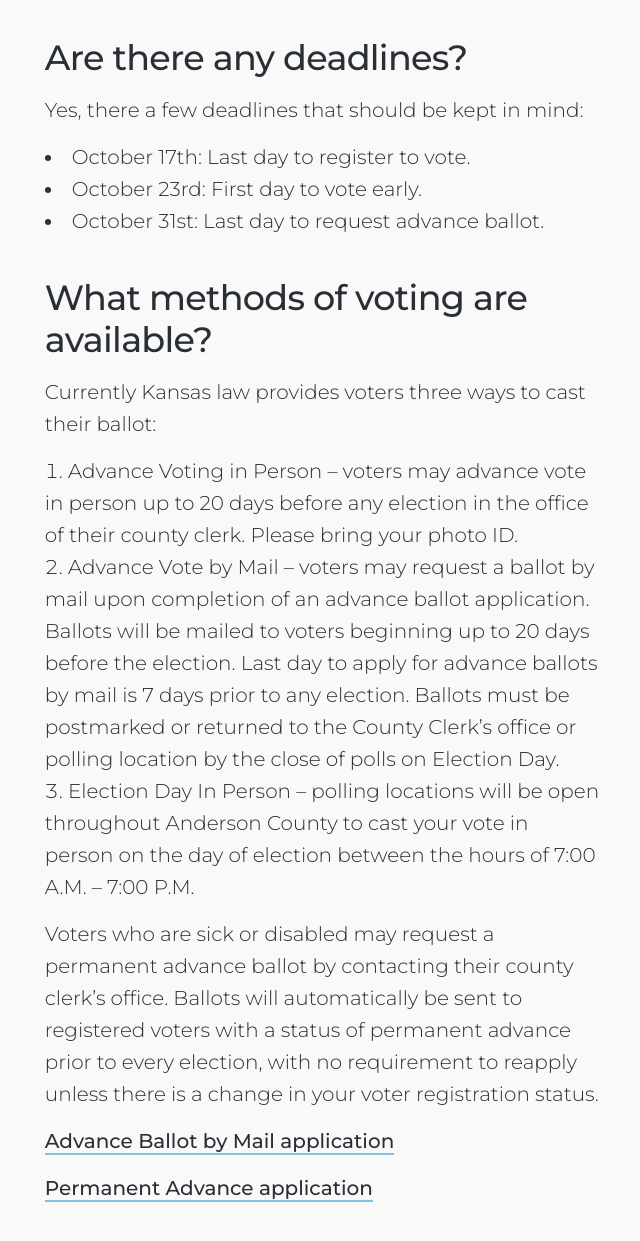
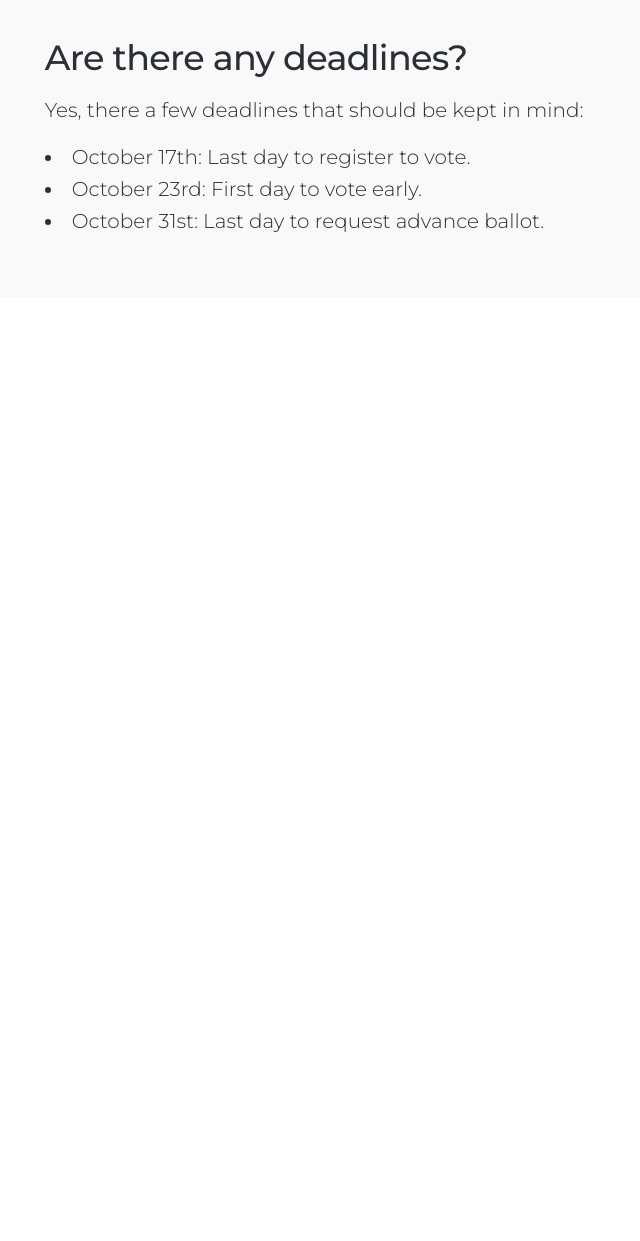
Before and after one commit to CrestUSD479/crestbond, a plain HTML site: page project/voter-info.html in a window 1280 px wide. Shown: the part 1912-3153 px from the top of the page, without its empty margins (509-1149 px from the left). After the commit the page ends 2209 px from the top, so only its background shows below. Drawn offline with nearby package versions, Linux system fonts and the light colour scheme.

Commit message:
Add files via upload

```diff
--- a/project/voter-info.html
+++ b/project/voter-info.html
@@ -316,22 +316,6 @@
   <li>October 31st: Last day to request advance ballot.</li>
 </ul>
 
-<h2 id="what-methods-of-voting-are-available">What methods of voting are available?</h2>
-
-<p>Currently Kansas law provides voters three ways to cast their ballot:</p>
-
-<ol>
-  <li>Advance Voting in Person – voters may advance vote in person up to 20 days before any election in the office of their county clerk.  Please bring your photo ID.</li>
-  <li>Advance Vote by Mail – voters may request a ballot by mail upon completion of an advance ballot application. Ballots will be mailed to voters beginning up to 20 days before the election. Last day to apply for advance ballots by mail is 7 days prior to any election. Ballots must be postmarked or returned to the County Clerk’s office or polling location by the close of polls on Election Day.</li>
-  <li>Election Day In Person – polling locations will be open throughout Anderson County to cast your vote in person on the day of election between the hours of 7:00 A.M. – 7:00 P.M.</li>
-</ol>
-
-<p>Voters who are sick or disabled may request a permanent advance ballot by contacting their county clerk’s office. Ballots will automatically be sent to registered voters with a status of permanent advance prior to every election, with no requirement to reapply unless there is a change in your voter registration status.</p>
-
-<p><a href="https://www.kssos.org/forms/elections/AV1.pdf">Advance Ballot by Mail application</a></p>
-
-<p><a href="https://www.sos.ks.gov/forms/Elections/AV2.pdf">Permanent Advance application</a></p>
-
 
 	</div>
 
```
